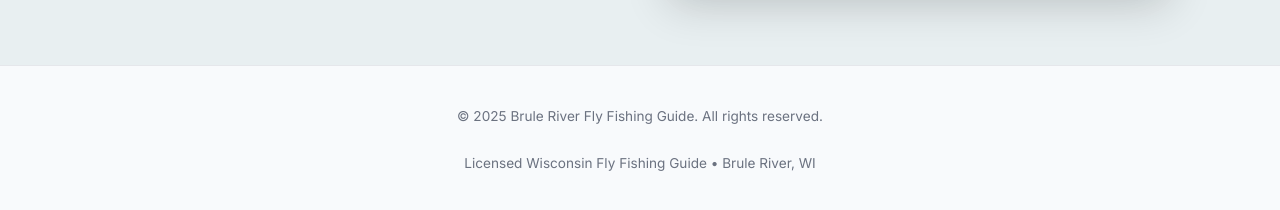
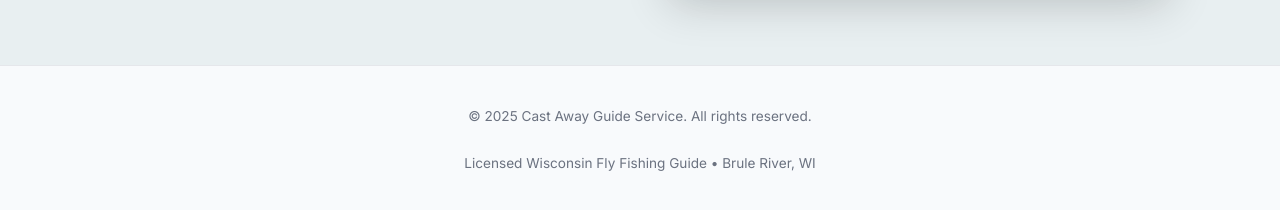
Before and after one commit to adamholden7/CastAwayGuideService, a Jekyll site: the page built from index.md, in a window 1280 px wide and 900 px high, scrolled down 3053 px. Shown: the part 680-890 px from the top of the window. Built offline with Jekyll 4.4.1, drawn with Linux system fonts in a browser that asks for light colours; some of the changed lines change nothing that is shown.

Commit message:
Update _config.yml

```diff
--- a/_config.yml
+++ b/_config.yml
@@ -1,9 +1,11 @@
-title: Brule River Fly Fishing Guide
+title: Cast Away Guide Service
 description: Guided fly fishing trips on Wisconsin's legendary Brule River.
-# If this is a *project* site (e.g. username.github.io/brule-guide), set baseurl to "/brule-guide".
-# If this is a *user* site (username.github.io), leave baseurl as "".
+
+# MUST MATCH YOUR REPO NAME
 baseurl: "/CastAwayGuideService"
+
 url: "https://adamholden7.github.io"
+
 theme: null
 markdown: kramdown
 plugins: []
```
